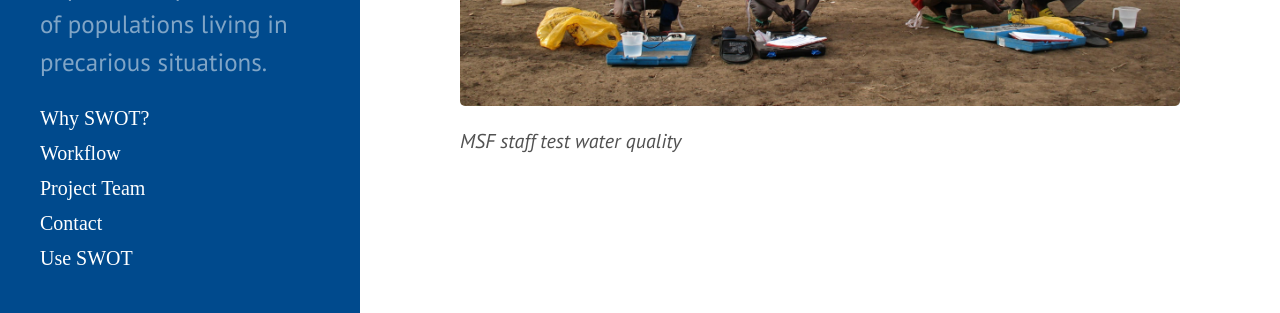
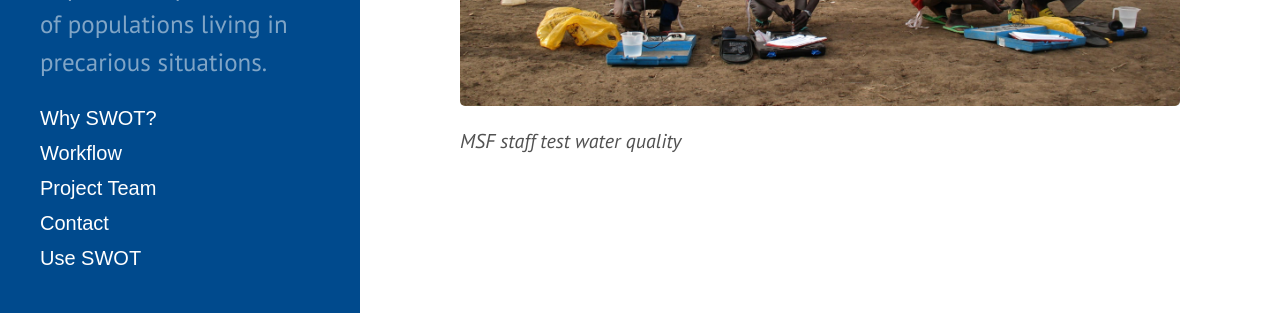
Before and after one commit to safeh2o/swot-infopage, a Jekyll site: the page built from index.html, in a window 1280 px wide and 1024 px high. Shown: the part 708-1021 px from the top of the window. Built offline with Jekyll 4.4.1, drawn with Linux system fonts in a browser that asks for light colours; Markdown is read by kramdown in place of the engine named in the settings; the list of posts is cut into pages by our own code.

Commit message:
Update hyde.css

```diff
--- a/public/css/hyde.css
+++ b/public/css/hyde.css
@@ -32,7 +32,7 @@
  */
 
  @font-face {
-  font-family: 'Cooper-Hewitt';
+  font-family: "Cooper-Hewitt", sans-serif;
   src:  url('../fonts/cooper-hewitt/Cooper-Hewitt-Light.otf') format('otf');
 }
 
@@ -84,19 +84,19 @@ html {
 .sidebar-about h1 {
   color: #fff;
   margin-top: 0;
-  font-family: "Cooper-Hewitt", "Abril Fatface", serif;
+  font-family: "Cooper-Hewitt", "Abril Fatface", sans-serif;
   font-size: 3.25rem;
 }
 
 /* Sidebar nav */
 .sidebar-nav {
   margin-bottom: 1rem;
-  font-family: "Cooper-Hewitt";
+  font-family: "Cooper-Hewitt", sans-serif;
 }
 .sidebar-nav-item {
   display: block;
   line-height: 1.75;
-  font-family: "Cooper-Hewitt";
+  font-family: "Cooper-Hewitt", sans-serif;
 }
 a.sidebar-nav-item:hover,
 a.sidebar-nav-item:focus {
```
